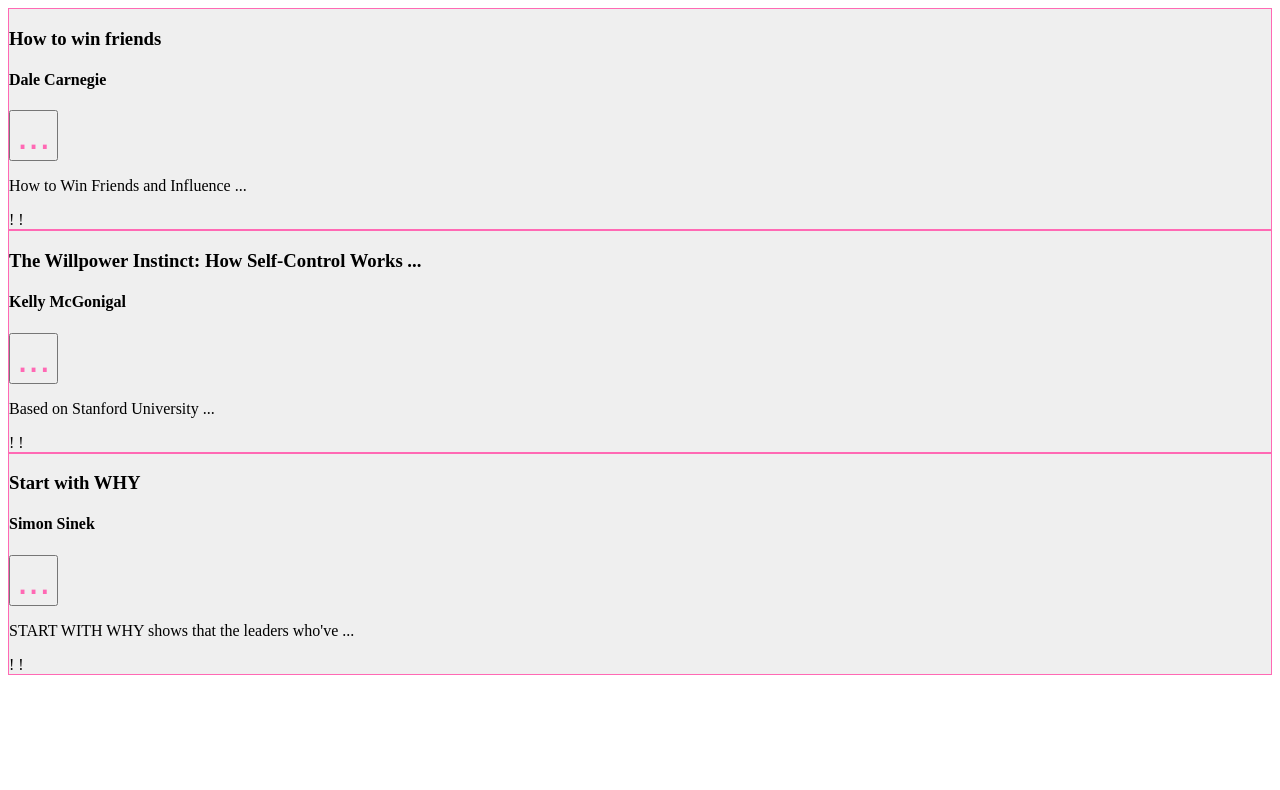
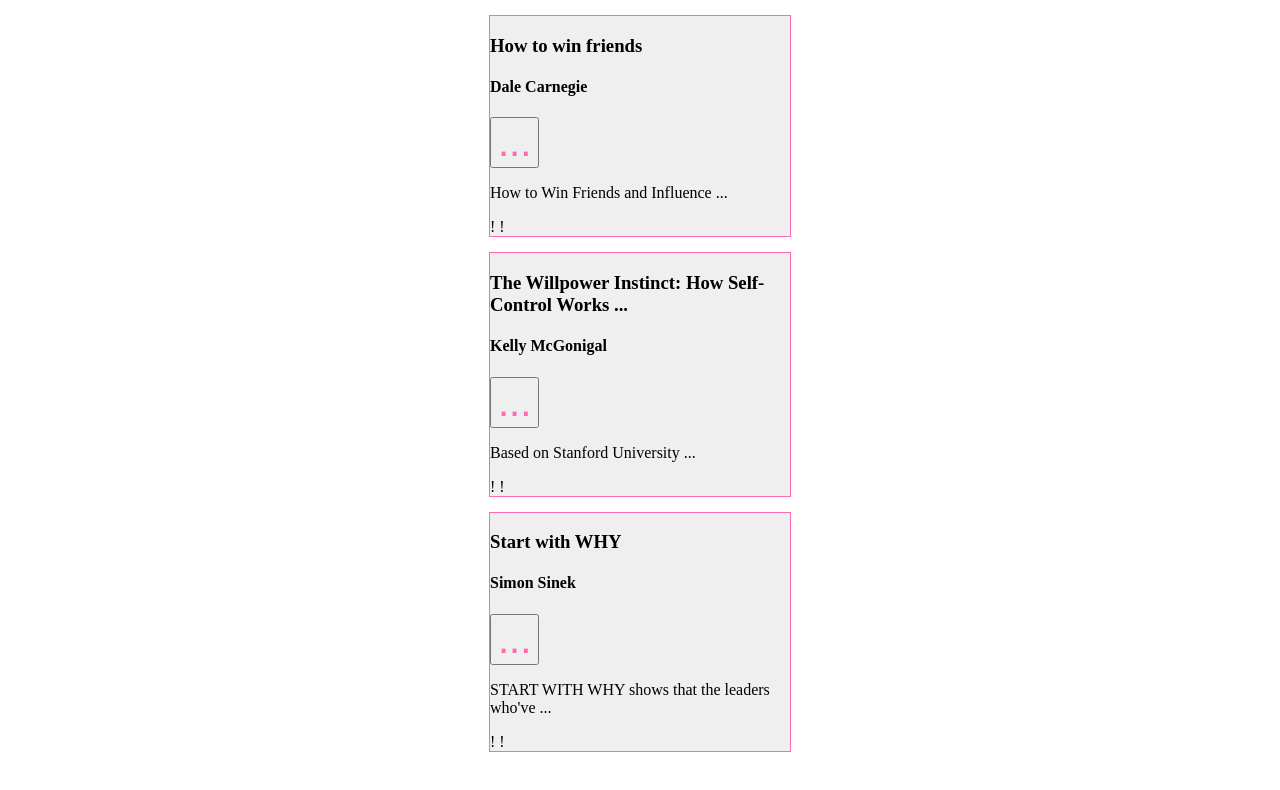
Before and after one commit to web-dave/REMOTE-WORKSHOP, an Angular app: page / in a window 1280 px wide. Shown: the top 790 px of the page. Built offline with nearby package versions, Linux system fonts and the light colour scheme.

Commit message:
center cards

```diff
--- a/src/app/book-card/book-card.component.scss
+++ b/src/app/book-card/book-card.component.scss
@@ -2,4 +2,6 @@
   display: block;
   border: hotpink 1px solid;
   background-color: #efefef;
+  width: 300px;
+  margin: 15px auto;
 }
```
